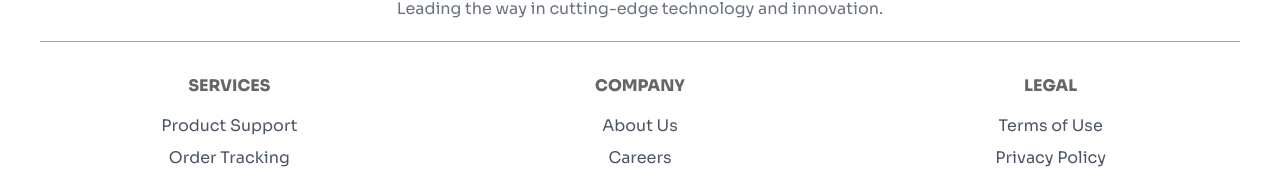
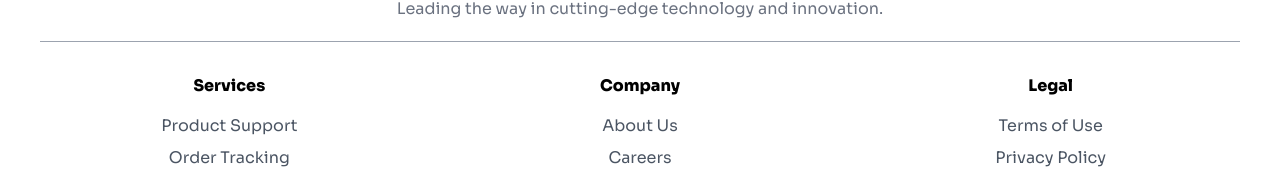
Before and after one commit to programming-hero-web-course-4/b10a8-gadget-heaven-SoyebuzamanNaim, a React (Vite) app: page / in a window 1280 px wide. Shown: the part 3027-3196 px from the top of the page. Built offline with nearby package versions, Linux system fonts and the light colour scheme.

Commit message:
readme.md added2

```diff
--- a/src/assets/components/Footer/Footer.jsx
+++ b/src/assets/components/Footer/Footer.jsx
@@ -9,7 +9,7 @@ const Footer = () => {
 
         <div className="grid grid-cols-1 md:grid-cols-3 gap-8 pt-8">
           <nav>
-            <h6 className="footer-title text-black font-extrabold mb-4">
+            <h6 className=" text-black font-extrabold mb-4">
               Services
             </h6>
             <ul className="space-y-2">
@@ -31,7 +31,7 @@ const Footer = () => {
           </nav>
 
           <nav>
-            <h6 className="footer-title text-black font-extrabold mb-4">
+            <h6 className=" text-black font-extrabold mb-4">
               Company
             </h6>
             <ul className="space-y-2">
@@ -48,7 +48,7 @@ const Footer = () => {
           </nav>
 
           <nav>
-            <h6 className="footer-title text-black font-extrabold mb-4">
+            <h6 className=" text-black font-extrabold mb-4">
               Legal
             </h6>
             <ul className="space-y-2">
```
Also changed, not shown: 1 other file (tests, documents, lock files or other folders).
